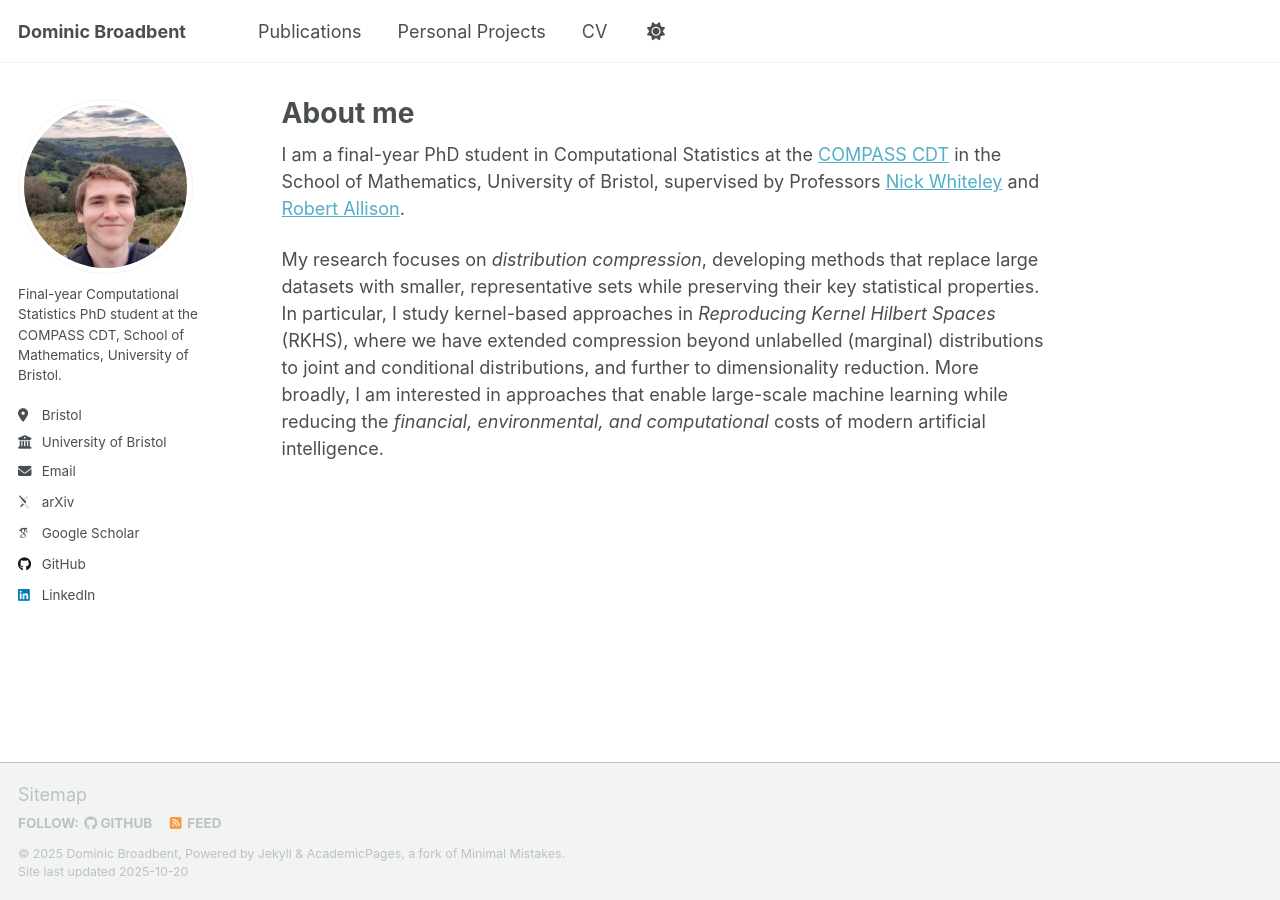
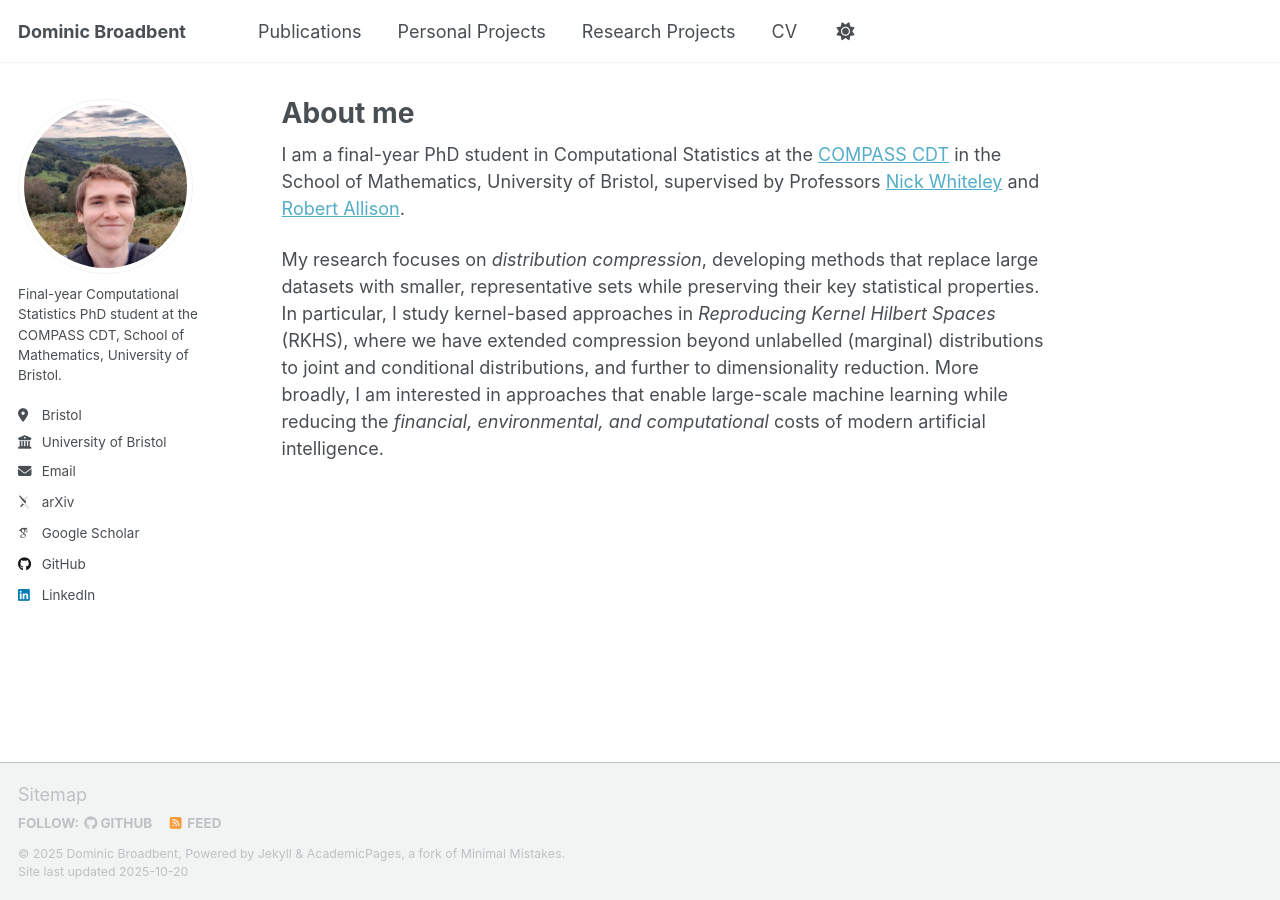
Before and after one commit to dominicjbroadbent/dominicjbroadbent.github.io, a Jekyll site: the page built from _pages/about.md, in a window 1280 px wide. Built offline with Jekyll 4.4.1, drawn with Linux system fonts in a browser that asks for light colours; some web fonts are replaced; a script that is not in the unit is left out.

Commit message:
Update navigation.yml

```diff
--- a/_data/navigation.yml
+++ b/_data/navigation.yml
@@ -11,6 +11,8 @@ main:
   - title: "Publications"
     url: /publications.html
   - title: "Personal Projects"
-    url: /projects.html
+    url: /personal_projects.html
+  - title: "Research Projects"
+    url: /research_projects.html
   - title: "CV"
     url: /cv.html
```
